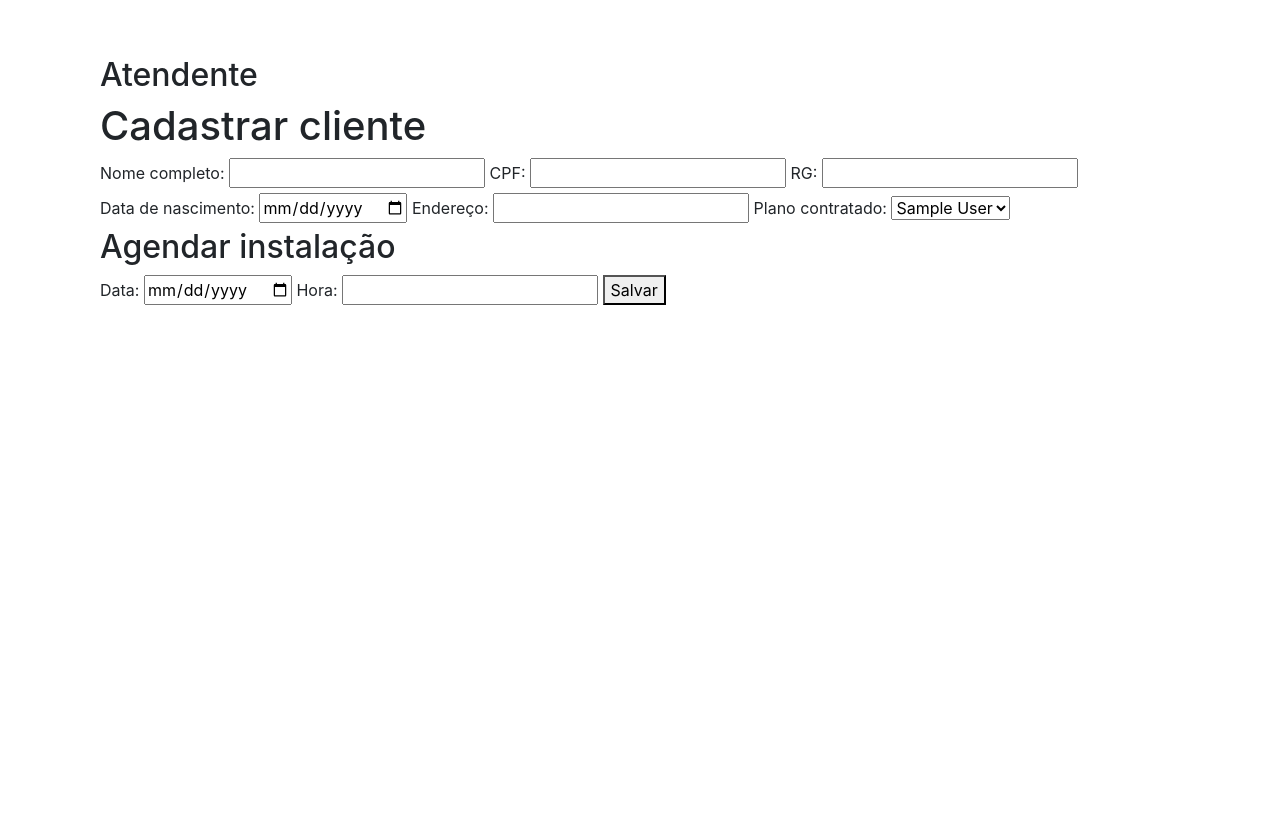
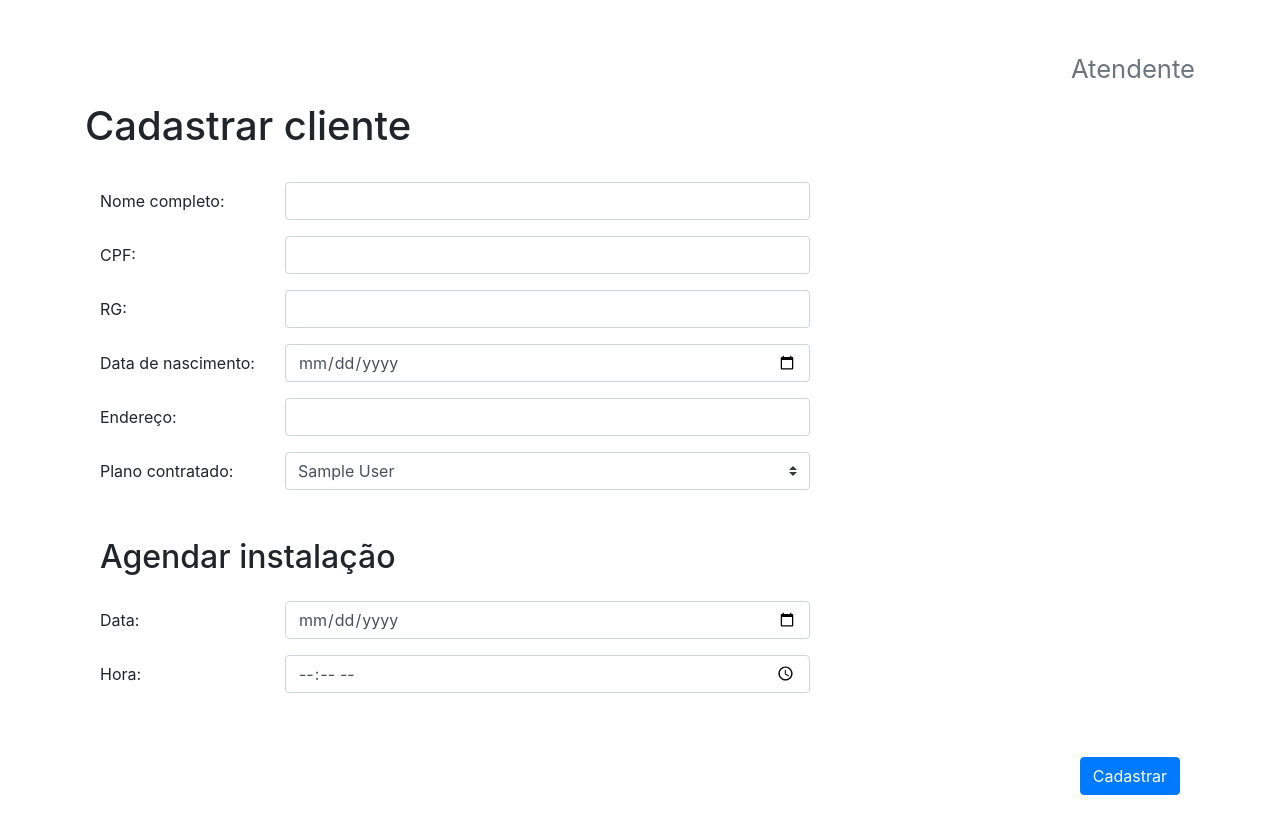
Before and after one commit to williamabreu/fake-sysadmin, a Django app: page /cadastrar-cliente/ in a window 1280 px wide. Before the commit the page ends 305 px from the top, so only its background shows below. Run offline with Django 3.2, Linux system fonts and the light colour scheme; tables that the repository leaves empty hold one stand-in row (values such as "Sample post"); some libraries are stand-ins or nearby versions.

Commit message:
Aprimorado webdesign tela cadastrar cliente

```diff
--- a/src/Atendente/templates/site/create_client.html
+++ b/src/Atendente/templates/site/create_client.html
@@ -1,41 +1,84 @@
 {% extends 'site/base.html' %}
 
+{% block user_title %}
+  Atendente
+{% endblock user_title %}
+
+{% block frame_title %}
+Cadastrar cliente
+{% endblock frame_title %}
+
 {% block body %}
-  <h2>Atendente</h2>
-  <h1>Cadastrar cliente</h1>
+  <form class="mt-4" method="POST" action="{% url 'create_client' %}">
+    {% csrf_token %}
+    <div class="form-group row">
+      <label class="col-md-2 col-form-label" for="name">Nome completo:</label>
+      <div class="col-md-6">
+        <input class="form-control" id="name" name="name" type="text">
+      </div>
+    </div>
 
-  <form method="POST" action="{% url 'create_client' %}">
-    {% csrf_token %}
-    <label for="name">Nome completo:</label>
-    <input id="name" name="name" type="text">
+    <div class="form-group row">
+      <label class="col-md-2 col-form-label" for="cpf">CPF:</label>
+      <div class="col-md-6">
+        <input class="form-control" id="cpf" name="cpf" type="text">
+      </div>
+    </div>
 
-    <label for="cpf">CPF:</label>
-    <input id="cpf" name="cpf" type="text">
+    <div class="form-group row">
+      <label class="col-md-2 col-form-label" for="rg">RG:</label>
+      <div class="col-md-6">
+        <input class="form-control" id="rg" name="rg" type="text">
+      </div>
+    </div>
 
-    <label for="rg">RG:</label>
-    <input id="rg" name="rg" type="text">
+    <div class="form-group row">
+      <label class="col-md-2 col-form-label" for="birthday">Data de nascimento:</label>
+      <div class="col-md-6">
+        <input class="form-control" id="birthday" name="birthday" type="date">
+      </div>
+    </div>
 
-    <label for="birthday">Data de nascimento:</label>
-    <input id="birthday" name="birthday" type="date">
+    <div class="form-group row">
+      <label class="col-md-2 col-form-label" for="address">Endereço:</label>
+      <div class="col-md-6">
+        <input class="form-control" id="address" name="address" type="text">
+      </div>
+    </div>
 
-    <label for="address">Endereço:</label>
-    <input id="address" name="address" type="text">
+    <div class="form-group row">
+      <label class="col-md-2 col-form-label" for="plan">Plano contratado:</label>
+      <div class="col-md-6">
+        <select class="custom-select" id="plan" name="plan">
+          {% for plan in plans %}
+            <option value="{{ plan.id }}">{{ plan.name }}</option>
+          {% endfor %}
+        </select>
+      </div>
+    </div>
 
-    <label for="plan">Plano contratado:</label>
-    <select id="plan" name="plan">
-      {% for plan in plans %}
-        <option value="{{ plan.id }}">{{ plan.name }}</option>
-      {% endfor %}
-    </select>
+    <h2 class="mt-5">Agendar instalação</h2>
 
-    <h2>Agendar instalação</h2>
+    <div class="form-group row mt-4">
+      <label class="col-md-2 col-form-label" for="install_date">Data:</label>
+      <div class="col-md-6">
+        <input class="form-control" id="install_date" name="install_date" type="date">
+      </div>
+    </div>
 
-    <label for="install_date">Data:</label>
-    <input id="install_date" name="install_date" type="date">
+    <div class="form-group row">
+      <label class="col-md-2 col-form-label" for="install_hour">Hora:</label>
+      <div class="col-md-6">
+        <input class="form-control" id="install_hour" name="install_hour" type="time">
+      </div>
+    </div>
 
-    <label for="install_hour">Hora:</label>
-    <input id="install_hour" name="install_hour" type="text">
-
-    <button type="submit">Salvar</button>
+    <div class="form-group row">
+      <div class="col-md-12">
+        <p class="text-right mt-5">
+          <button class="btn btn-primary" type="submit">Cadastrar</button>
+        </p>
+      </div>
+    </div>
   </form>
 {% endblock body %}
```
